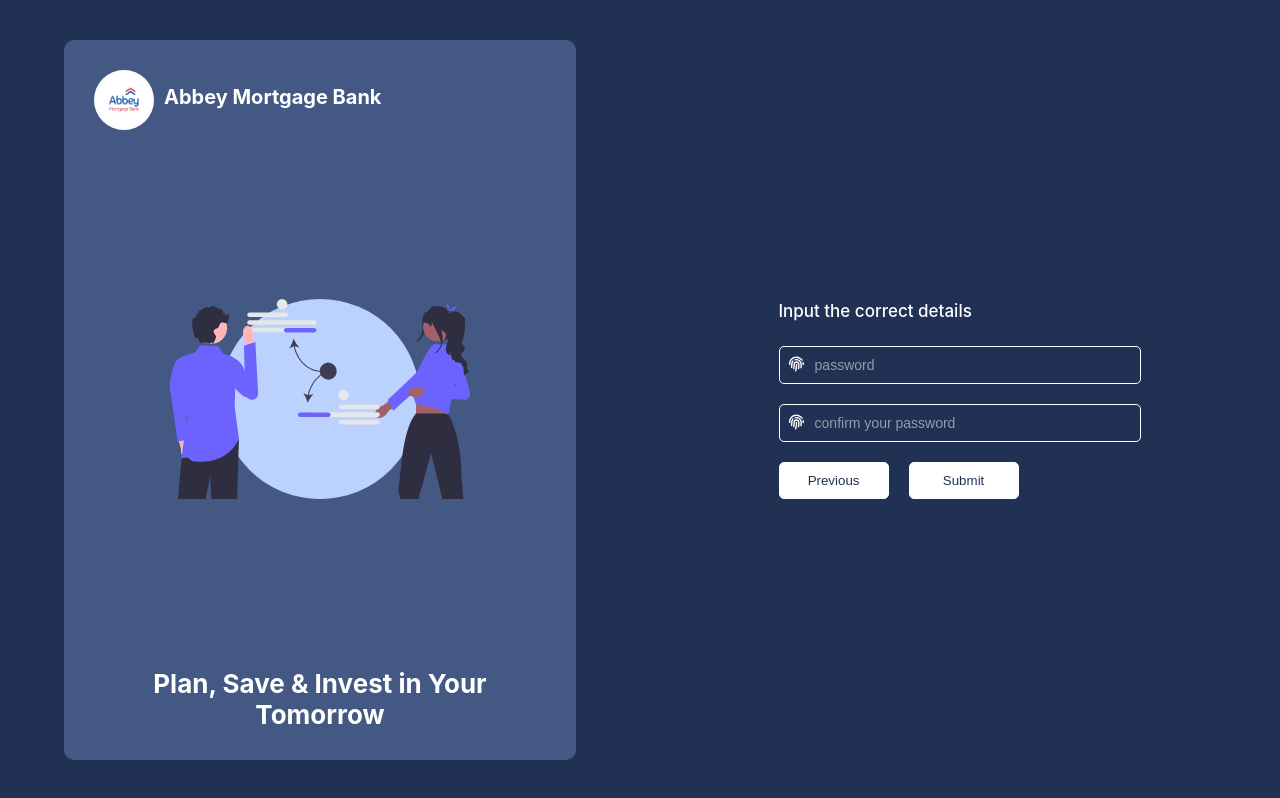
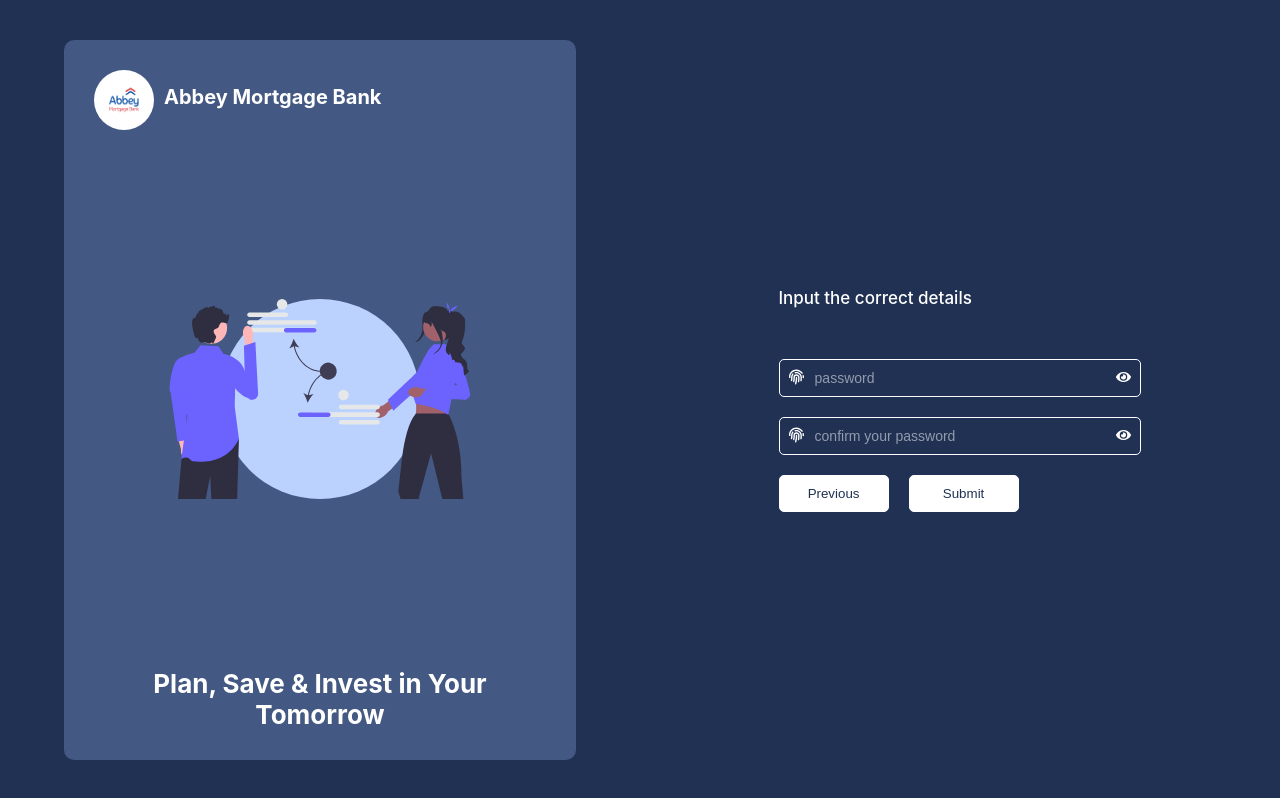
Before and after one commit to Rileey/Auth-Client, a React (Create React App) app: page / in a window 1280 px wide. Both pictures are taken after a click on the button "Next". Built offline with nearby package versions, Linux system fonts and the light colour scheme; no server answers.

Commit message:
refractored html code

```diff
--- a/package.json
+++ b/package.json
@@ -10,6 +10,7 @@
     "react": "^18.2.0",
     "react-dom": "^18.2.0",
     "react-icons": "^4.4.0",
+    "react-loader-spinner": "^5.1.5",
     "react-scripts": "5.0.1",
     "web-vitals": "^2.1.4"
   },
--- a/src/App.css
+++ b/src/App.css
@@ -161,10 +161,12 @@
   display: flex;
   width: 90%;
   margin: 0 auto;
-  justify-content: start;
 }
 
 .button {
+  display: flex;
+  justify-content: center;
+  align-items: center;
   margin-right: 20px;
   margin-top: 10px;
   padding: 10px 15px;
@@ -237,10 +239,52 @@
   left: 10px;
 }
 
+.eye {
+  width: 15px;
+  position: absolute;
+  top: 15px;
+  right: 10px;
+  cursor: pointer;
+}
+
 .message {
   font-size: 11px;
   color: burlywood;
   margin: 5px;
+}
+
+.userlist-container {
+  display: flex;
+    flex-direction: column;
+    /* width: max-content; */
+}
+
+.search-bar {
+  padding: 7px 15px;
+  width: 200px;
+  border-radius: 7px;
+  outline: none;
+  border: 1px solid white;
+  background: #203153;
+  color: white;
+  margin: 20px 0;
+}
+
+.search-bar::placeholder {
+  color: rgba(255, 255, 255, 0.518);
+}
+
+.user-list {
+  display: grid;
+  grid-template-columns: repeat(3, 1fr);
+}
+
+.user-list-item {
+  display: flex;
+  font-size: 12px;
+  color: burlywood;
+  justify-content: flex-start;
+  margin: 2px;
 }
 
 @media only screen and (max-width: 880px) {
@@ -276,11 +320,19 @@
   .icons {
     top: 18px;
   }
+
+  .eye {
+    top: 18px;
+  }
 }
 
 @media only screen and (max-width: 425px) {
   .icons {
-    top: 20px
+    top: 20px;
+  }
+
+  .eye {
+    top: 20px;
   }
 
   .title {
--- a/src/App.js
+++ b/src/App.js
@@ -6,18 +6,21 @@ import React, { useEffect, useRef, useState } from 'react';
 import UserDetails from './components/userDetails';
 import UserPassword from './components/userPassword';
 import UserSuccess from './components/userSuccess';
-
+import UserList from './components/userList';
+import { TailSpin } from 'react-loader-spinner';
 
 function App() {
   const [data, setData] = useState({})
   const [message, setMessage] = useState('')
   const [page, setPage] = useState(0)
   const [submitted, setSubmitted] = useState(false)
+  const [loading, setLoading] = useState(false)
   const buttonRef = useRef()
 
   const title = ['Sign In to Abbey Mortgage Bank', 'Input the correct details']
 
   const handleSubmit = async () => {
+    setLoading(true)
     if (page < title.length - 1){
       setPage(page + 1)
     }
@@ -53,6 +56,7 @@ function App() {
       try {
         setSubmitted(true)
         await axios.post(`/register`, {email: data.email, firstname: data.firstname, lastname: data.lastname, password: data.password})
+        setLoading(false)
         buttonRef.current.style.display = 'none';
         setPage(page + 1)
       } catch (err) {
@@ -66,63 +70,78 @@ function App() {
       return <UserDetails data={data} setData={setData} message={message}/>
     } else if (page === 1) {
       return <UserPassword data={data} setData={setData} message={message}/>
+    } else if (page === 2){
+      return <UserSuccess data={data} page={page} setPage={setPage}/>
     } else {
-      return <UserSuccess data={data}/>
+      return <UserList />
+    }
+  }
+
+  const NextLoading = () => {
+    if (page < title.length - 1) {
+      return 'Next'
+    } else if (page === title.length - 1) {
+      return 'Submit'
+    }
+    if ( page === title.length && loading ){
+      return <TailSpin
+              height="20"
+              width="20"
+              color='grey'
+              ariaLabel='loading'
+            />
+    } else {
+      return 'Submit'
     }
   }
 
   return (
-    <div className="App">
-      <header className="App-header">
-        <div className="left">
-          <div className="blue-container">
-            <div className="blue-container-top">
-            <div className="image-container">
+    <section className="App">
+      <section className="App-header">
+        <section className="left">
+          <section className="blue-container">
+            <section className="blue-container-top">
+            <section className="image-container">
               <img src={image} alt="logo" className="image" />
-            </div>
+            </section>
             <span className="abbey">Abbey Mortgage Bank</span>
-            </div>
-            <div className="blue-container-mid">
+            </section>
+            <section className="blue-container-mid">
               <img src={solution} alt="" className="svg" />
-            </div>
-            <div className="blue-container-bottom">
+            </section>
+            <section className="blue-container-bottom">
               <span className="write-up">
               Plan, Save & Invest in Your Tomorrow
               </span>
-            </div>
-          </div>
-        </div>
-        <div className="right">
-          <div className="form-container">
-          <div className="form">
-            <div className="title">
+            </section>
+          </section>
+        </section>
+        <section className="right">
+          <section className="form-container">
+          <section className="form">
+            <span className="title">
               {title[page]}
-            </div>
+            </span>
 
-            <div className="inputs">
+            <section className="inputs">
               {Components()}
-            </div>
-            <div ref={buttonRef} className="buttons">
+            </section>
+            <section ref={buttonRef} className="buttons">
               <button className='button'
               onClick={()=>{
                 setPage(page - 1)
                 if (page !== title.length - 1){
-                  // setShow(true)
                 }
               }}
-              disabled={page === 0}
-              >Previous</button>
+              disabled={page === 0}>Previous</button>
 
-                  <button className='button'
-                  style={{}}
-                  onClick={handleSubmit}
-                  >{page === title.length - 1 ? 'Submit' : 'Next'}</button>
-            </div>
-            </div>
-          </div>
-        </div>
-      </header>
-    </div>
+            <button className='button' onClick={handleSubmit}>{NextLoading()}</button>
+            </section>
+            </section>
+          </section>
+        </section>
+      </section>
+    </section>
   );
 }
 
--- /dev/null
+++ b/src/components/userList.js
@@ -0,0 +1,58 @@
+import { useEffect, useState } from "react"
+import axios from 'axios'
+
+
+const UserList = () => {
+    const [search, setSearch] = useState('')
+    const [data, setData] = useState([])
+
+    useEffect(()=> {
+        const getUsers = async () => {
+            const { data } = await axios.get(`/users`)
+            setData(data)
+        }
+        getUsers()
+    }, [])
+
+    if (data.length === 0 || data === []){
+        return null
+    } else {
+        console.log(data)
+    }
+
+    return (
+        <section className="userlist-container">
+            <section className="search">
+                <input className="search-bar" type="search" name="" id="" placeholder="Enter email or name" onChange={(e)=>setSearch(e.target.value)}/>
+            </section>
+
+            <section className="user-container">
+            <section className="user-list">
+                <span className="user-list-item">Firstname</span>
+                <span className="user-list-item">Lastname</span>
+                <span className="user-list-item">Email</span>
+            </section>
+            {data.filter(result=>{
+                if (search === ''){
+                    //if search input is empty
+                    return result
+                    //return everything
+                } else if (result.email.toLowerCase().includes(search.toLowerCase()) || result.firstname.toLowerCase().includes(search.toLowerCase()) || result.lastname.toLowerCase().includes(search.toLowerCase())){
+                    //if the lastname of the data includes the values in
+                    return result
+                }
+            })
+            .map(result=>(
+            <section className="user-list" key={result.user_id}>
+                <span className="user-list-item">{result.firstname}</span>
+                <span className="user-list-item">{result.lastname}</span>
+                <span className="user-list-item">{result.email}</span>
+            </section>
+            ))}
+
+            </section>
+        </section>
+    )
+}
+
+export default UserList
--- a/src/components/userPassword.js
+++ b/src/components/userPassword.js
@@ -1,18 +1,47 @@
+import { useState } from 'react'
 import { FaFingerprint } from 'react-icons/fa'
+import { FaEye } from 'react-icons/fa'
+import { FaEyeSlash } from 'react-icons/fa'
 
 const UserPassword = ({data, setData, message}) => {
+
+    const [password, setPassword] = useState(false)
+    const [confirm, setConfirm] = useState(false)
     return(
-        <div className="password-container">
-            <div className="message">{message}</div>
-            <div className="container">
-                <FaFingerprint className='icons'/>
-                <input type="password" name="" value={data.password} placeholder="password" className="input" onChange={(e)=>setData({...data, password: e.target.value})}/>
-            </div>
-            <div className="container">
-                <FaFingerprint className='icons'/>
-                <input type="password" name="" value={data.confirmpassword} placeholder="confirm your password" className="input" onChange={(e)=>setData({...data, confirmpassword: e.target.value})}/>
-            </div>
-        </div>
+        <section className="password-container">
+            <span className="message">{message}</span>
+            {
+                password ? (
+                <section className="container">
+                    <FaFingerprint className='icons'/>
+                    <FaEyeSlash className='eye' onClick={()=>setPassword(false)}/>
+                    <input type="text" name="" value={data.password} placeholder="password" className="input" onChange={(e)=>setData({...data, password: e.target.value})}/>
+                </section>
+                ) : (
+                <section className="container">
+                    <FaFingerprint className='icons'/>
+                    <FaEye className='eye' onClick={()=>setPassword(true)}/>
+                    <input type="password" name="" value={data.password} placeholder="password" className="input" onChange={(e)=>setData({...data, password: e.target.value})}/>
+                </section>
+                )
+            }
+
+            {
+                confirm ? (
+                <section className="container">
+                    <FaFingerprint className='icons'/>
+                    <FaEyeSlash className='eye' onClick={()=>setConfirm(false)}/>
+                    <input type="text" name="" value={data.confirmpassword} placeholder="confirm your password" className="input" onChange={(e)=>setData({...data, confirmpassword: e.target.value})}/>
+                </section>
+                ) : (
+                <section className="container">
+                    <FaFingerprint className='icons'/>
+                    <FaEye className='eye' onClick={()=>setConfirm(true)}/>
+                    <input type="password" name="" value={data.confirmpassword} placeholder="confirm your password" className="input" onChange={(e)=>setData({...data, confirmpassword: e.target.value})}/>
+                </section>
+                )
+            }
+        </section>
     )
 }
 
```
Also changed, not shown: src/components/userDetails.js (+9 -9 lines), src/components/userSuccess.js (+18 -19 lines), 1 other file (tests, documents, lock files or other folders).
